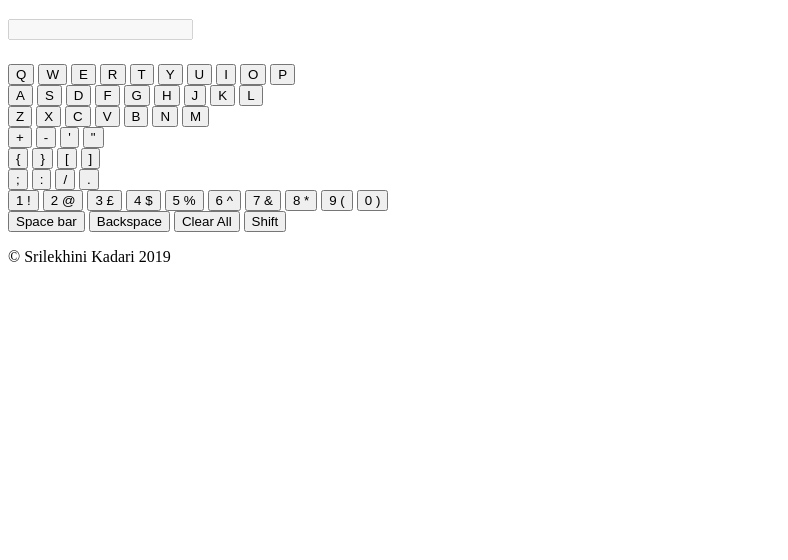
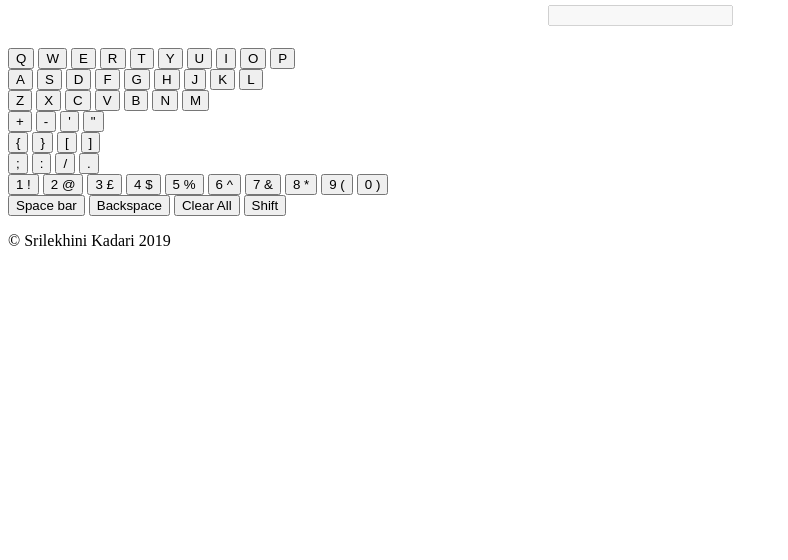
Before and after one commit to Agun10/Keyboard-App, a website: page index.html in a window 1280 px wide. Shown: the part 240-800 px from the top of the page, without its empty margins (0-788 px from the left). Drawn offline with Linux system fonts and the light colour scheme.

Commit message:
added styling to input

```diff
--- a/stylesheets/index.css
+++ b/stylesheets/index.css
@@ -29,3 +29,11 @@ header {
 	align-items: center;
 	margin-top: 100px;
 }
+
+.display {
+	display: flex;
+	flex-direction: column;
+	align-items: center;
+	justify-content: center;
+	flex-wrap: nowrap;
+}
```
